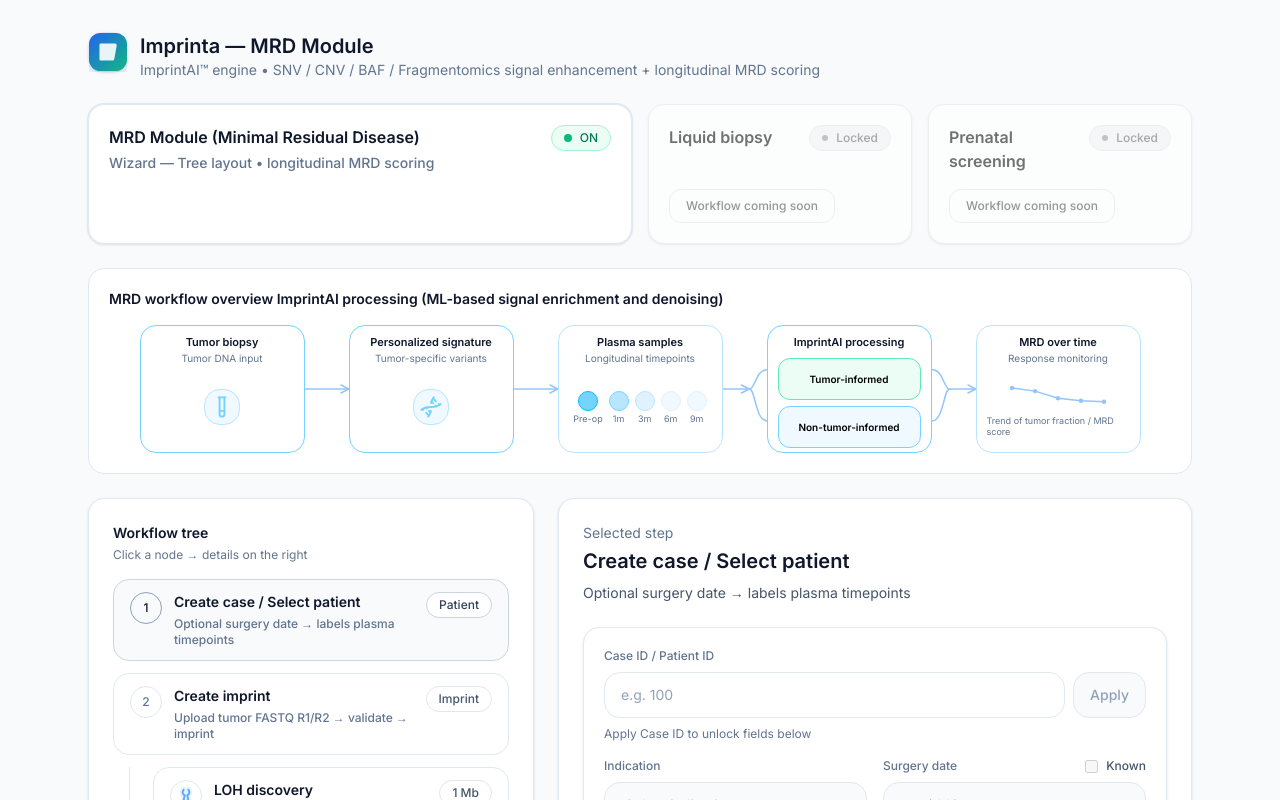
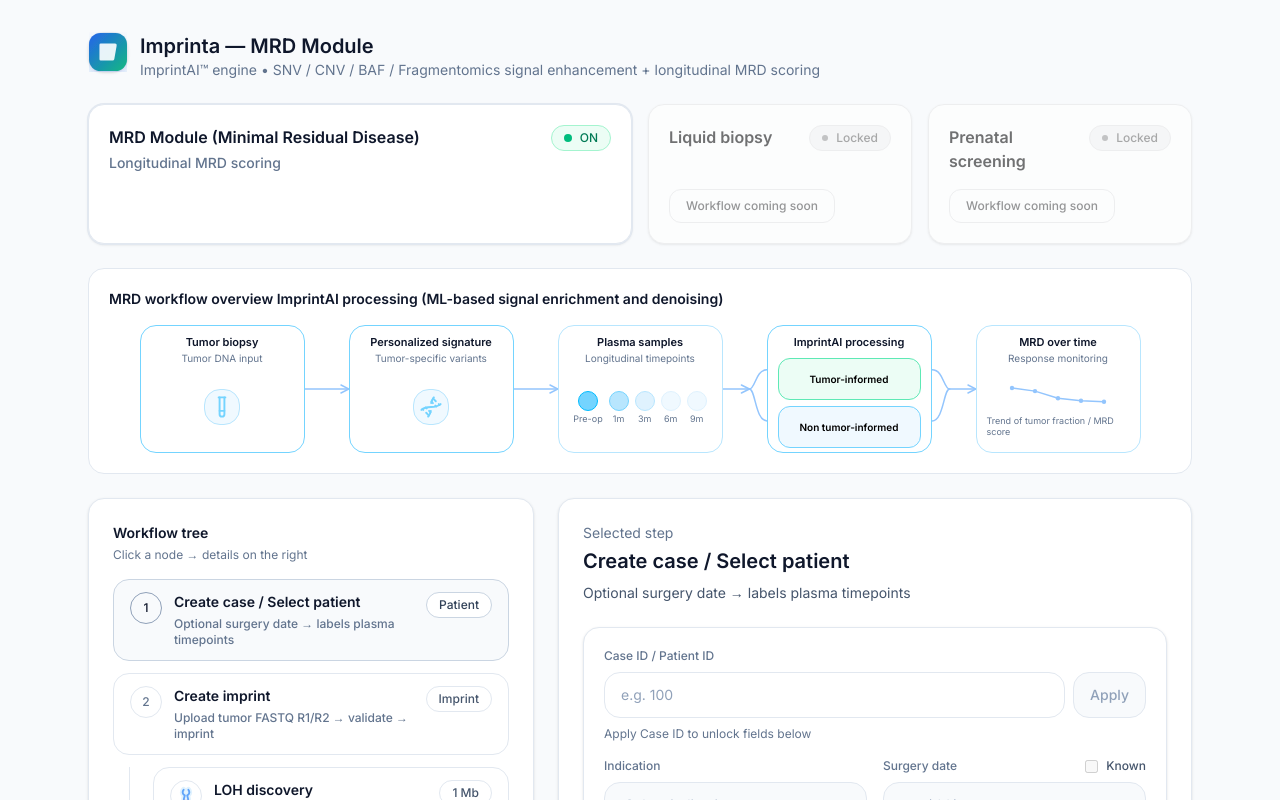
Before and after one commit to kraevgood/bioinf, a Next.js app: page /analysis in a window 1280 px wide. Shown: the top 800 px of the page. Built offline with nearby package versions, Linux system fonts and the light colour scheme.

Commit message:
Text fixes (last)

```diff
--- a/src/data/modules.ts
+++ b/src/data/modules.ts
@@ -4,7 +4,7 @@
   {
     key: 'MRD',
     title: 'MRD Module (Minimal Residual Disease)',
-    subtitle: 'Wizard — Tree layout • longitudinal MRD scoring',
+    subtitle: 'Longitudinal MRD scoring',
     enabled: true,
   },
   {
--- a/src/workflows/mrd/overview.tsx
+++ b/src/workflows/mrd/overview.tsx
@@ -37,7 +37,7 @@
         emphasis: true,
       },
       bottom: {
-        title: "Non-tumor-informed",
+        title: "Non tumor-informed",
         emphasis: true,
       },
     },
```
